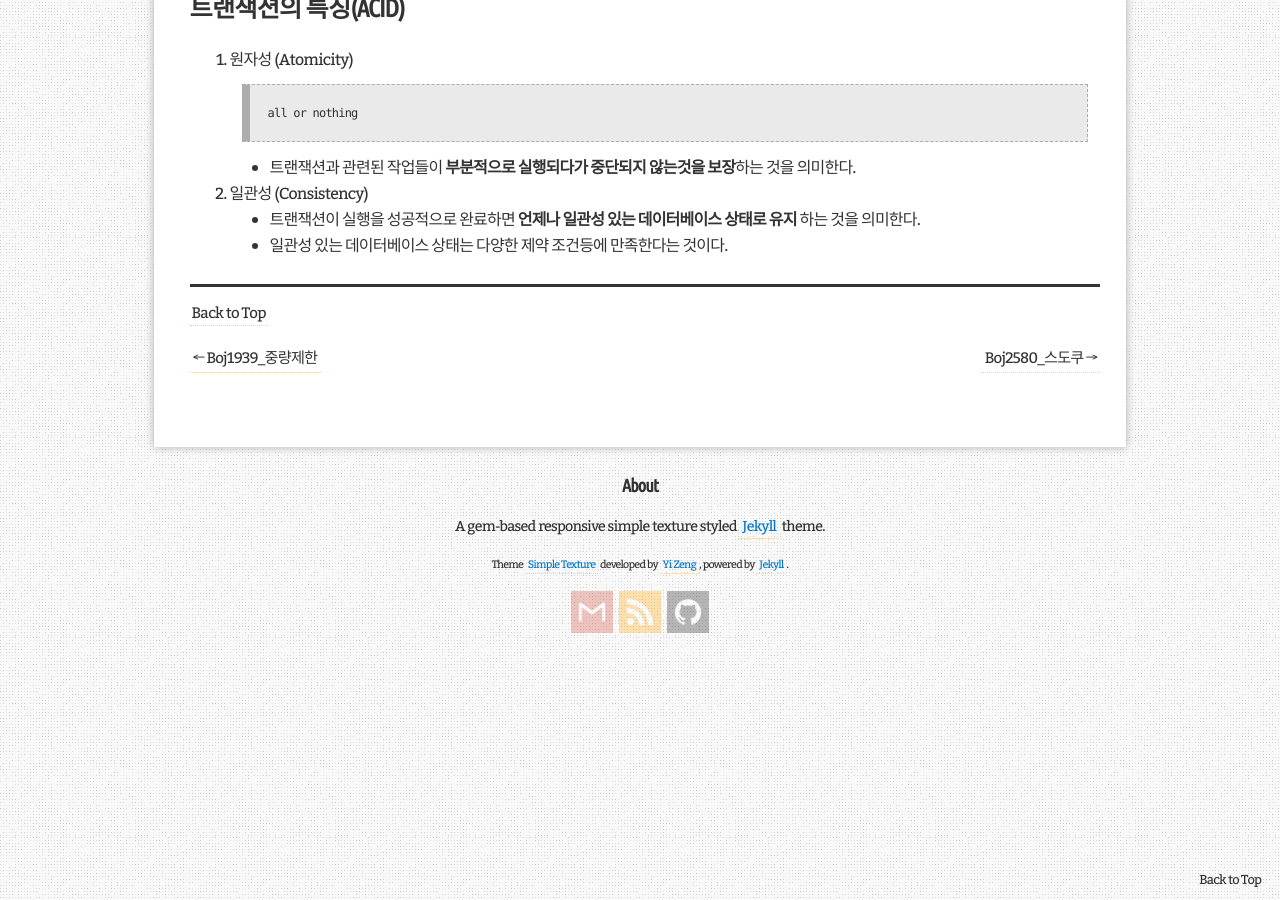
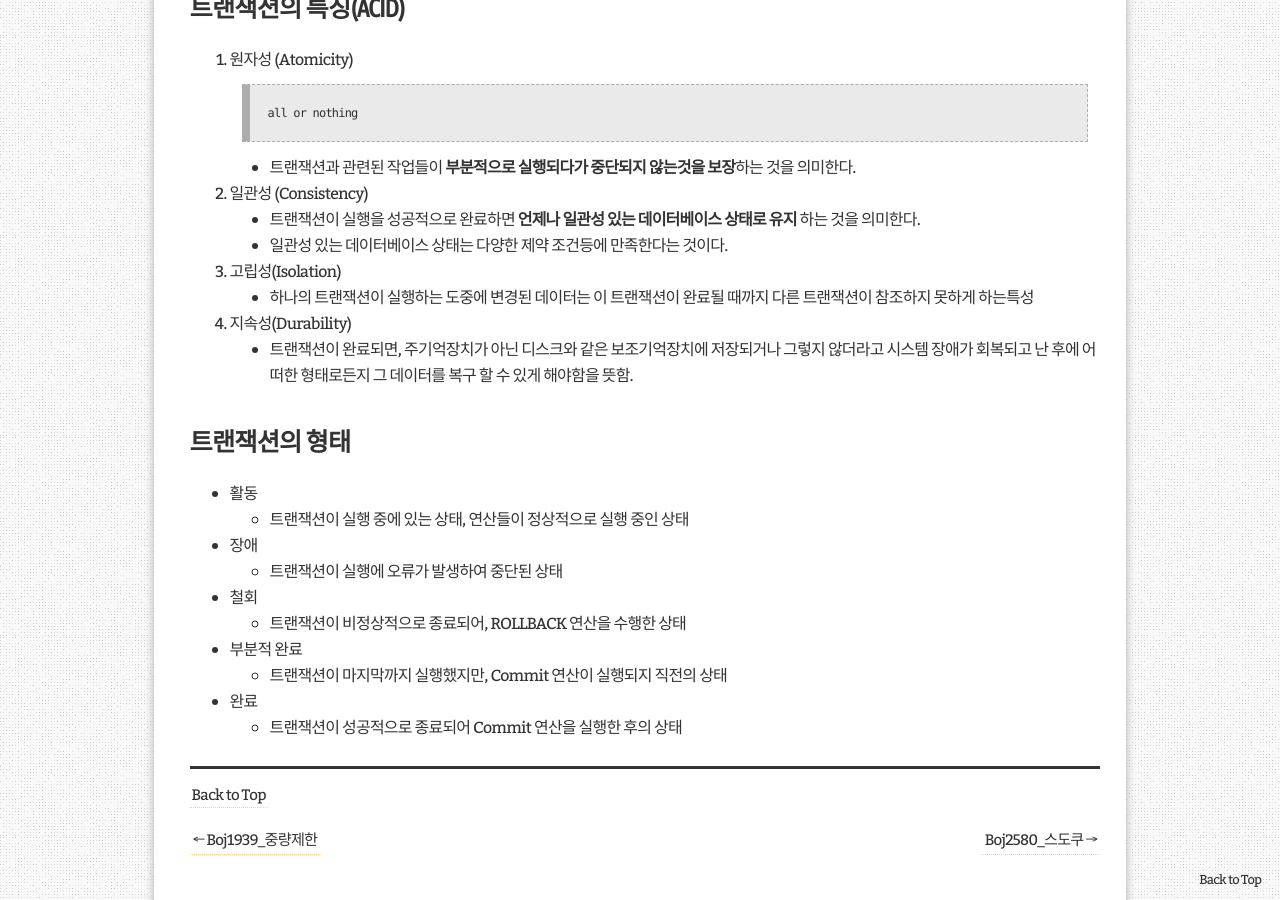
Before and after one commit to llmooon/llmooon.github.io, a Jekyll site: the page built from _posts/Database/2019-02-16-트랜잭션.md, in a window 1280 px wide and 900 px high, scrolled down 563 px. Built offline with Jekyll 4.4.1, drawn with Linux system fonts in a browser that asks for light colours; some web fonts are replaced; comment, search, counter and statistics services are not loaded.

Commit message:
update database post about Nosql & transaction

```diff
--- a/_posts/Database/2019-02-16-트랜잭션.md
+++ b/_posts/Database/2019-02-16-트랜잭션.md
@@ -26,3 +26,26 @@ tag : 트랜잭션
 
    - 트랜잭션이 실행을 성공적으로 완료하면 **언제나 일관성 있는 데이터베이스 상태로 유지** 하는 것을 의미한다.
    - 일관성 있는 데이터베이스 상태는 다양한 제약 조건등에 만족한다는 것이다.
+
+3. 고립성(Isolation)
+
+   - 하나의 트랜잭션이 실행하는 도중에 변경된 데이터는 이 트랜잭션이 완료될 때까지 다른 트랜잭션이 참조하지 못하게 하는특성
+
+4. 지속성(Durability)
+
+   - 트랜잭션이 완료되면, 주기억장치가 아닌 디스크와 같은 보조기억장치에 저장되거나 그렇지 않더라고 시스템 장애가 회복되고 난 후에 어떠한 형태로든지 그 데이터를 복구 할 수 있게 해야함을 뜻함.
+
+
+
+## 트랜잭션의 형태
+
+- 활동
+   - 트랜잭션이 실행 중에 있는 상태, 연산들이 정상적으로 실행 중인 상태
+- 장애
+   - 트랜잭션이 실행에 오류가 발생하여 중단된 상태
+- 철회
+   - 트랜잭션이 비정상적으로 종료되어, ROLLBACK 연산을 수행한 상태
+- 부분적 완료
+   - 트랜잭션이 마지막까지 실행했지만, Commit 연산이 실행되지 직전의 상태
+- 완료
+   - 트랜잭션이 성공적으로 종료되어 Commit 연산을 실행한 후의 상태
```
Also changed, not shown: _posts/Database/2019-04-04-NoSQL이란.md (added, +86 -0 lines).
